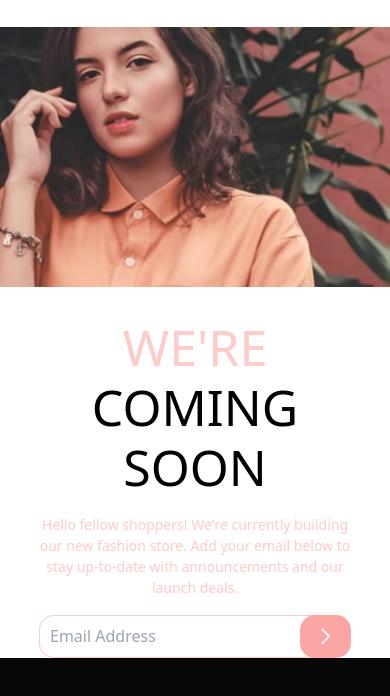
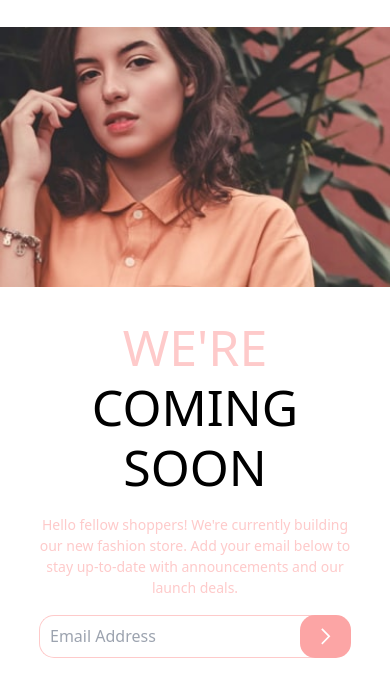
Before and after one commit to codedife/base, a website: page index.html in a window 390 px wide. Shown: the part 50-746 px from the top of the page. Drawn offline with Linux system fonts and the light colour scheme.

Commit message:
base commit

```diff
--- a/index.html
+++ b/index.html
@@ -8,7 +8,7 @@
 </head>
 <body class="bg-[#070707] max-sm:w-[100%] m-0 p-0">
  <main class="flex justify-center items-center lg:mt-[8%] max-sm:w-[100%]">
-     <div class="flex lg:w-[50vw] lg:h-[65vh] bg-white max-sm:h-[125vh] max-sm:w-[100%]">
+     <div class="flex lg:w-[50vw] lg:h-[65vh] bg-white max-sm:h-[130vh] max-sm:w-[100%]">
          <div class="flex-col lg:w-[40vw] lg:h-[50vh] lg:space-y-[40px] lg:p-[30px] max-sm:w-[100%] max-sm:space-y-[30px]">
                 <div class="max-sm:pt-[22px] max-sm:pl-[22px]">
                   <img src="./images/logo.svg" alt="" class="h-[3vh]">
```
